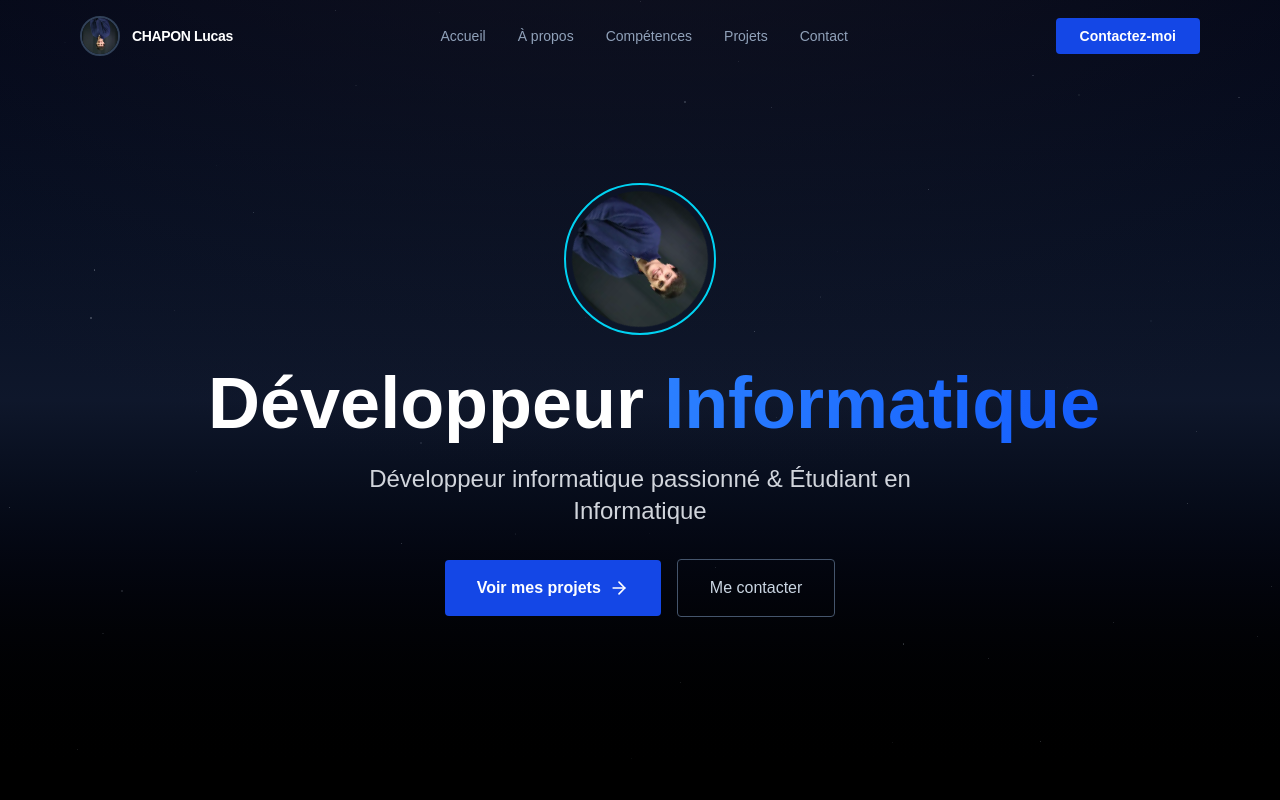
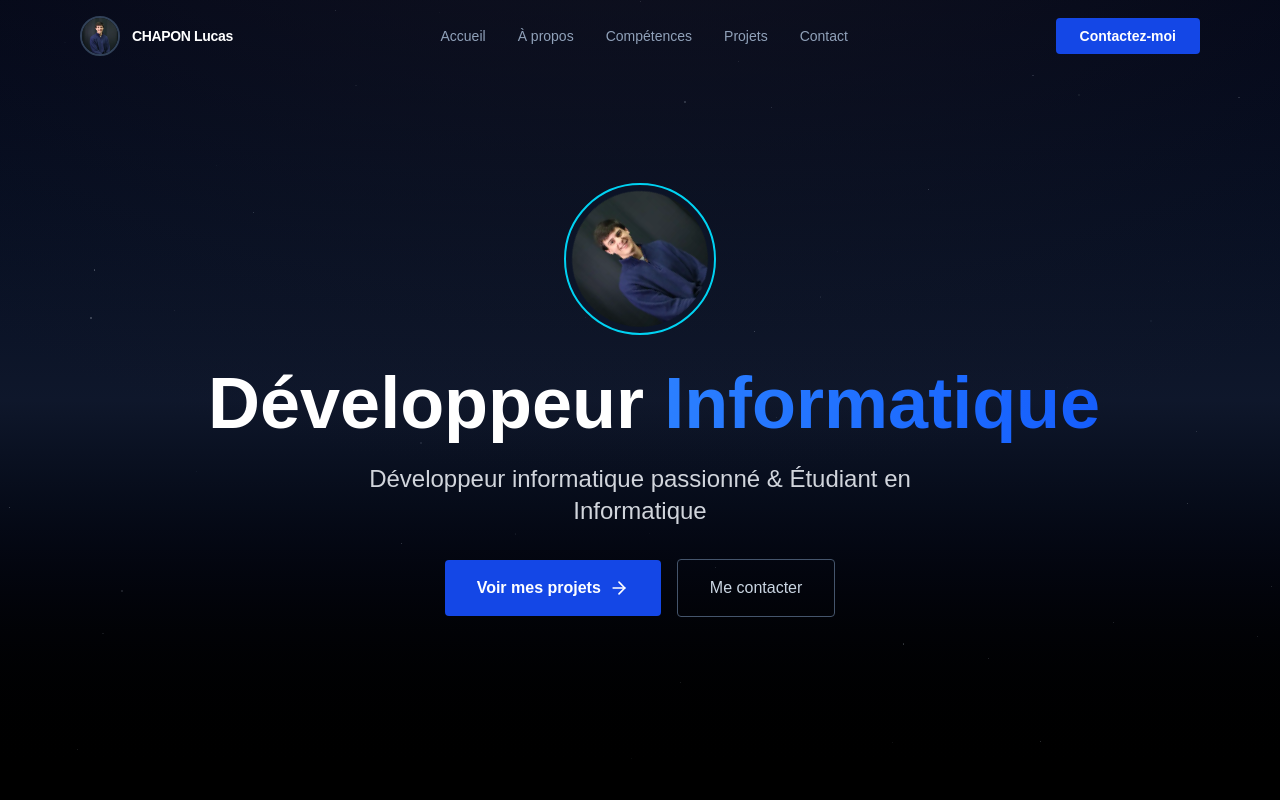
Before and after one commit to LucasChap-git/Portfolio, a Next.js app in the folder PortfolioV2/workspace/: page / in a window 1280 px wide. Shown: the top 800 px of the page. Built offline with nearby package versions, Linux system fonts and the light colour scheme.

Commit message:
Update image

```diff
--- a/PortfolioV2/workspace/app/page.tsx
+++ b/PortfolioV2/workspace/app/page.tsx
@@ -20,7 +20,7 @@ const fadeInVariants = {
 };
 
 export default function Home() {
-  const profileBaseRotationDeg = 90;
+  const profileBaseRotationDeg = -90;
   const cvPath = '/CV-CHAPON_Lucas.pdf';
   const profileImageRef = useRef<HTMLImageElement | null>(null);
   const profileAnimationRef = useRef<Animation | null>(null);
@@ -317,7 +317,7 @@ export default function Home() {
                     width={216}
                     height={216}
                     sizes="216px"
-                    className="w-54 h-54 rounded-full object-cover rotate-90"
+                    className="w-54 h-54 rounded-full object-cover -rotate-90"
                   />
                 </div>
               </div>
--- a/PortfolioV2/workspace/components/Header.tsx
+++ b/PortfolioV2/workspace/components/Header.tsx
@@ -45,7 +45,7 @@ export function Header() {
               width={40}
               height={40}
               sizes="40px"
-              className="w-10 h-10 rounded-full object-cover border-2 border-slate-700 rotate-90"
+              className="w-10 h-10 rounded-full object-cover border-2 border-slate-700 -rotate-90"
             />
           </motion.div>
           <motion.div
```
